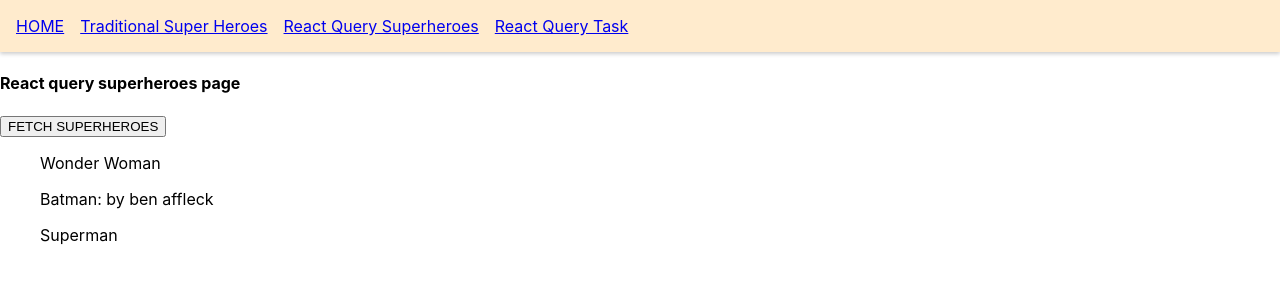
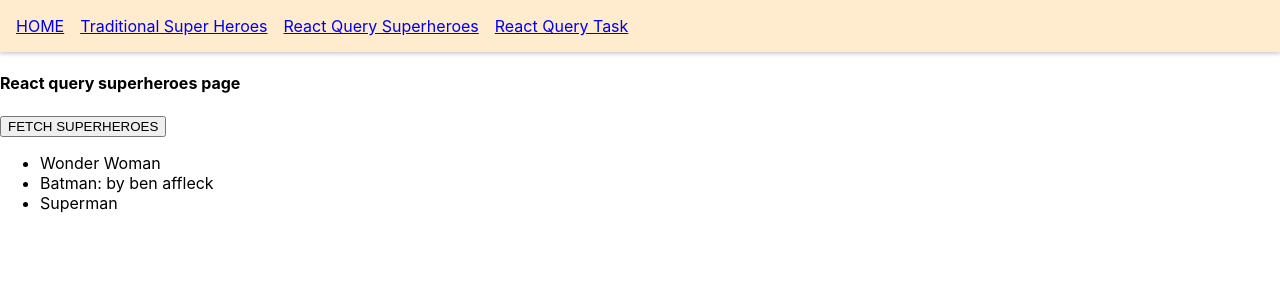
Before and after one commit to roshan-bh91/learning-react-query, a React (Create React App) app: page /rq-superheroes-page in a window 1280 px wide. Both pictures are taken after a click on the button "FETCH SUPERHEROES". Shown: the top 300 px of the page. Built offline with nearby package versions, Linux system fonts and the light colour scheme; data requests are answered from the project's data file.

Commit message:
[feat]: transforming data through select

```diff
--- a/src/pages/RQSuperheroesPage.jsx
+++ b/src/pages/RQSuperheroesPage.jsx
@@ -5,12 +5,21 @@ const fetchSuperheroes = () => {
 };
 const RQSuperheroesPage = () => {
   const onSuccess = (response_details) => {
-    console.log("Side effect after successful API query",response_details);
+    console.log("Side effect after successful API query", response_details);
   };
   const onError = (error_details) => {
-    console.log("Side effect after error occurred",error_details);
+    console.log("Side effect after error occurred", error_details);
   };
 
+  // const generate_superhero_names = (response_received) => {
+  //   const superhero_names = response_received.data.map((everySuperhero) => {
+  //     return {
+  //       superhero_id: everySuperhero.superhero_id,
+  //       superhero_name: everySuperhero.superhero_name,
+  //     };
+  //   });
+  //   return superhero_names;
+  // };
   const { isLoading, data, isError, error, isFetching, refetch } = useQuery(
     ["superheroes"],
     fetchSuperheroes,
@@ -24,20 +33,47 @@ const RQSuperheroesPage = () => {
       enabled: false,
       onSuccess,
       onError,
+      select: (api_response) => {
+        console.log(api_response);
+        const superhero_names = api_response.data.map((everySuperhero) => {
+          return {
+            superhero_id: everySuperhero.superhero_id,
+            superhero_name: everySuperhero.superhero_name,
+          };
+        });
+        console.log(superhero_names);
+        return superhero_names;
+      },
     }
   );
-  console.log({ isLoading, isFetching });
   if (isLoading || isFetching) {
     return <h4>Loading...</h4>;
   }
   if (isError) {
     return <h4>{error.message}</h4>;
   }
+  console.log(data);
   return (
     <>
       <h4>React query superheroes page</h4>
       <button onClick={refetch}>FETCH SUPERHEROES</button>
-      {data?.data.length === 0 ? (
+      <>
+        {data?.length === 0 ? (
+          <h4>No superhero found</h4>
+        ) : (
+          <ul>
+            {data?.map((everySuperhero) => {
+              return (
+                <li key={everySuperhero.superhero_id}>
+                  {everySuperhero.superhero_name}
+                </li>
+              );
+            })}
+          </ul>
+        )}
+      </>
+      <>
+        {/* {data?.data.length === 0 ? (
           <h4>No superhero found</h4>
         ) : (
           <ul>
@@ -49,7 +85,8 @@ const RQSuperheroesPage = () => {
               );
             })}
           </ul>
-      )}
+        )} */}
+      </>
     </>
   );
 };
```
Lines whose indentation alone changed are shown as unchanged.
